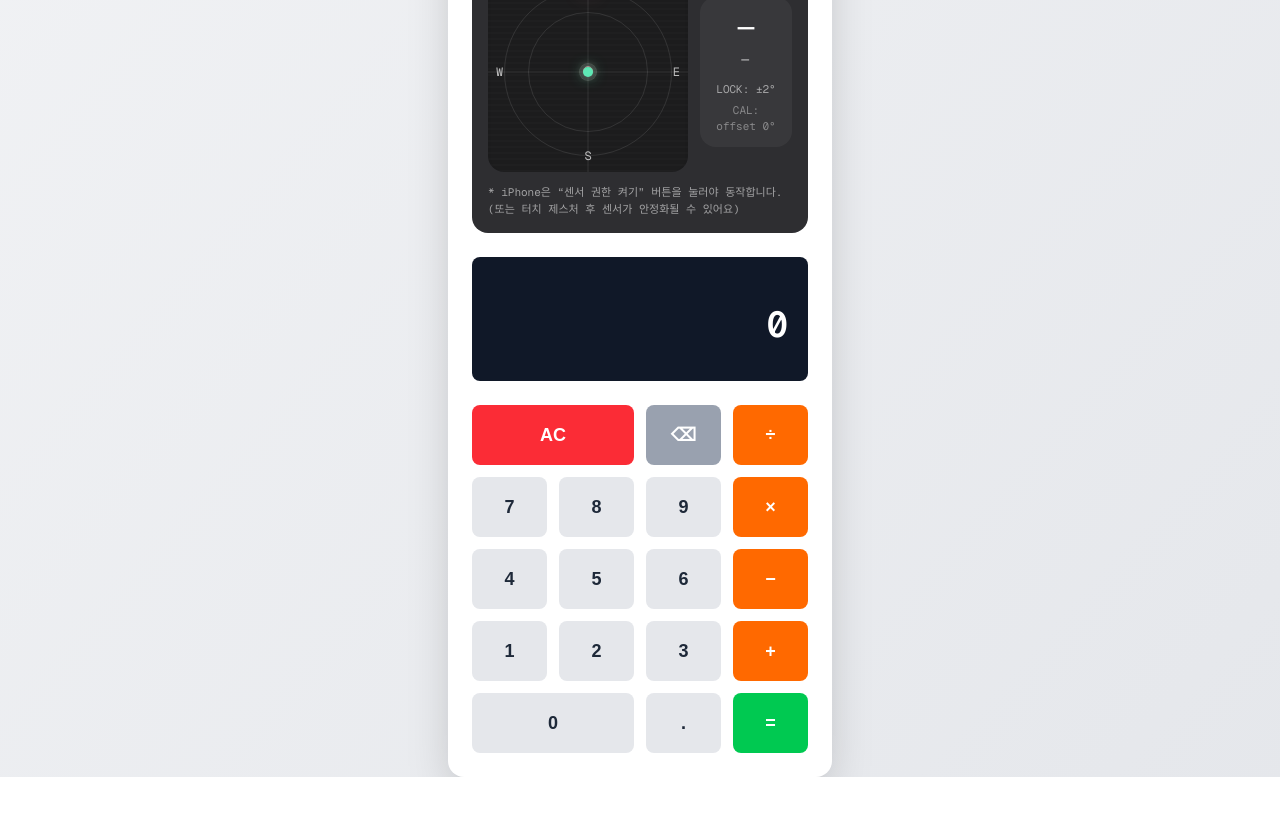
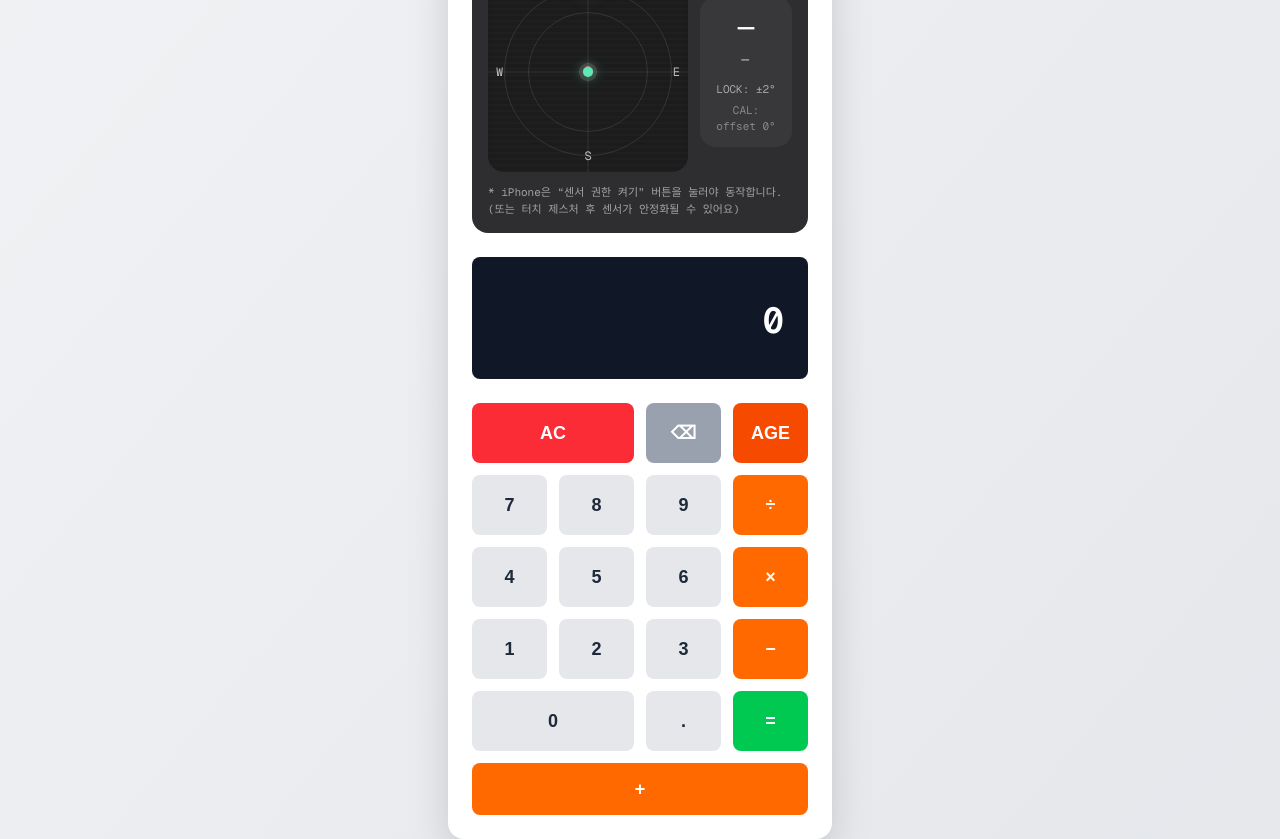
Before and after one commit to btollotus/cal-test-01, a Next.js app: page / in a window 1280 px wide. Shown: the part 680-1519 px from the top of the page. Before the commit the page ends 1457 px from the top, so only its background shows below. Built offline with nearby package versions, Linux system fonts and the light colour scheme; no server answers; the database is empty.

Commit message:
deploy: intro + online stats

```diff
--- a/app/page.tsx
+++ b/app/page.tsx
@@ -1,30 +1,74 @@
 'use client';
 
-import { useEffect, useState } from 'react';
+import { useEffect, useMemo, useState } from 'react';
 import Link from 'next/link';
 import OnlineStats from '@/components/OnlineStats';
 import LevelWidget from '@/components/LevelWidget';
 import CompassWidget from '@/components/CompassWidget';
 
+function zodiacKorean(birthYear: number) {
+  // 기준: 2008년 = 쥐띠
+  const animals = ['쥐', '소', '호랑이', '토끼', '용', '뱀', '말', '양', '원숭이', '닭', '개', '돼지'];
+  const idx = ((birthYear - 2008) % 12 + 12) % 12;
+  return animals[idx];
+}
+
 export default function Home() {
   // ✅ Intro 상태
   const [showIntro, setShowIntro] = useState(true);
 
-  // ✅ 계산기 상태들
+  // 계산기 상태
   const [display, setDisplay] = useState('0');
   const [previousValue, setPreviousValue] = useState<number | null>(null);
   const [operation, setOperation] = useState<string | null>(null);
   const [waitingForNewValue, setWaitingForNewValue] = useState(false);
   const [error, setError] = useState(false);
 
-  // ✅ “식(과정)” 표시용
-  const [expression, setExpression] = useState<string>(''); // 예: "1 + 1" / "1 + 1 = 2"
+  // ✅ “과정 표시(식)” 라인
+  const [expr, setExpr] = useState<string>(''); // 예: "1 + 1"
 
-  // ✅ Intro 타이밍 제어
+  // ✅ 나이 계산 결과 라인
+  const [ageInfo, setAgeInfo] = useState<string>(''); // 예: "만 41세 / 세는나이 42세 · 돼지띠"
+
+  // ✅ Intro 타이밍
   useEffect(() => {
     const t = setTimeout(() => setShowIntro(false), 3000);
     return () => clearTimeout(t);
   }, []);
+
+  const formatDisplay = (value: string): string => {
+    if (value === 'Error' || value === '' || error) return value;
+
+    const numValue = parseFloat(value);
+    if (isNaN(numValue)) return value;
+
+    if (value.includes('.')) {
+      const [integerPart, decimalPart] = value.split('.');
+      const formattedInteger = parseFloat(integerPart).toLocaleString('en-US');
+      return `${formattedInteger}.${decimalPart}`;
+    }
+    return numValue.toLocaleString('en-US');
+  };
+
+  const handleNumber = (num: string) => {
+    // 나이결과는 “새 입력” 시작하면 자동으로 지움
+    if (ageInfo) setAgeInfo('');
+
+    if (error) {
+      setDisplay(num);
+      setError(false);
+      setWaitingForNewValue(false);
+      setExpr('');
+      return;
+    }
+
+    if (waitingForNewValue) {
+      setDisplay(num);
+      setWaitingForNewValue(false);
+    } else {
+      setDisplay(display === '0' ? num : display + num);
+    }
+  };
 
   const calculate = (prev: number, current: number, op: string): number | null => {
     switch (op) {
@@ -42,71 +86,34 @@ export default function Home() {
     }
   };
 
-  const handleNumber = (num: string) => {
-    if (error) {
-      setDisplay(num);
-      setError(false);
-      setWaitingForNewValue(false);
-      setExpression('');
-      return;
-    }
-
-    // ✅ 결과가 나온 뒤(= 눌러 waitingForNewValue=true, operation=null) 숫자 누르면 새 계산 시작
-    if (waitingForNewValue && operation === null && previousValue === null) {
-      setDisplay(num);
-      setWaitingForNewValue(false);
-      setExpression('');
-      return;
-    }
-
-    if (waitingForNewValue) {
-      setDisplay(num);
-      setWaitingForNewValue(false);
-    } else {
-      setDisplay(display === '0' ? num : display + num);
-    }
-  };
-
   const handleOperation = (op: string) => {
     if (error) return;
+    if (ageInfo) setAgeInfo('');
 
     const currentValue = parseFloat(display);
 
-    // ✅ 첫 연산
+    // 첫 연산 세팅
     if (previousValue === null) {
       setPreviousValue(currentValue);
-      setOperation(op);
-      setWaitingForNewValue(true);
-      setExpression(`${display} ${op}`);
-      return;
-    }
-
-    // ✅ 연속 계산(예: 2 + 3 × 4 ...)
-    if (operation) {
+      setExpr(`${formatDisplay(display)} ${op}`);
+    } else if (operation) {
+      // 중간 계산 진행
       const result = calculate(previousValue, currentValue, operation);
       if (result === null) {
         setDisplay('Error');
         setError(true);
         setPreviousValue(null);
         setOperation(null);
-        setExpression('');
+        setExpr('');
         return;
       }
-
       setPreviousValue(result);
       setDisplay(String(result));
-      setOperation(op);
-      setWaitingForNewValue(true);
-
-      // 식 갱신: "2 + 3"까지 보여주고 다음 연산자로 이어감
-      setExpression(`${result} ${op}`);
-      return;
+      setExpr(`${formatDisplay(String(result))} ${op}`);
     }
 
-    // ✅ operation이 없는데 previousValue가 있는 경우(특수 케이스): 그냥 연산 설정
     setOperation(op);
     setWaitingForNewValue(true);
-    setExpression(`${display} ${op}`);
   };
 
   const handleEquals = () => {
@@ -115,17 +122,18 @@ export default function Home() {
     const currentValue = parseFloat(display);
     const result = calculate(previousValue, currentValue, operation);
 
+    // 식 표시는 "A op B" 형태로 남기기
+    const left = formatDisplay(String(previousValue));
+    const right = formatDisplay(display);
+    setExpr(`${left} ${operation} ${right}`);
+
     if (result === null) {
       setDisplay('Error');
       setError(true);
-      setExpression('');
     } else {
-      // ✅ 식을 "A op B = C" 형태로 확정 표시
-      setExpression(`${previousValue} ${operation} ${currentValue} = ${result}`);
       setDisplay(String(result));
     }
 
-    // ✅ 다음 입력을 새 계산으로 받게 초기화
     setPreviousValue(null);
     setOperation(null);
     setWaitingForNewValue(true);
@@ -137,10 +145,13 @@ export default function Home() {
     setOperation(null);
     setWaitingForNewValue(false);
     setError(false);
-    setExpression('');
+    setExpr('');
+    setAgeInfo('');
   };
 
   const handleBackspace = () => {
+    if (ageInfo) setAgeInfo('');
+
     if (error) {
       handleClear();
       return;
@@ -153,19 +164,13 @@ export default function Home() {
   };
 
   const handleDecimal = () => {
+    if (ageInfo) setAgeInfo('');
+
     if (error) {
       setDisplay('0.');
       setError(false);
       setWaitingForNewValue(false);
-      setExpression('');
-      return;
-    }
-
-    // ✅ 결과 직후 새 계산 시작
-    if (waitingForNewValue && operation === null && previousValue === null) {
-      setDisplay('0.');
-      setWaitingForNewValue(false);
-      setExpression('');
+      setExpr('');
       return;
     }
 
@@ -177,31 +182,43 @@ export default function Home() {
     }
   };
 
-  const formatDisplay = (value: string): string => {
-    if (value === 'Error' || value === '' || error) return value;
+  // ✅ NEW: 나이/띠 계산 버튼
+  const handleAge = () => {
+    setErrSafe(null);
 
-    const numValue = parseFloat(value);
-    if (isNaN(numValue)) return value;
+    const y = parseInt(display, 10);
+    const now = new Date();
+    const currentYear = now.getFullYear();
 
-    if (value.includes('.')) {
-      const [integerPart, decimalPart] = value.split('.');
-      const formattedInteger = parseFloat(integerPart).toLocaleString('en-US');
-      return `${formattedInteger}.${decimalPart}`;
+    if (isNaN(y) || String(y).length !== 4 || y < 1900 || y > currentYear) {
+      setAgeInfo('⚠️ 출생년도 4자리(예: 1983)를 입력해주세요.');
+      return;
     }
 
-    return numValue.toLocaleString('en-US');
+    const birthDateUnknown = true;
+    // 생일 모르면 만나이는 정확히 못 맞출 수 있어요 → 기준을 “올해 생일 지났다고 가정” 대신
+    // 안내용으로: 만 나이(대략) = 올해 - 출생년도 (생일 전이면 -1)
+    // 여기서는 사용자 혼란 줄이려고 "만 나이(생일 기준)"을 안내 문구 포함.
+    const approxMan = currentYear - y; // 생일 지났으면 이 값, 안 지났으면 -1
+    const koreanAge = currentYear - y + 1;
+
+    const z = zodiacKorean(y);
+    setExpr(`AGE(${y})`);
+    setAgeInfo(`만 ${approxMan - 1}~${approxMan}세(생일 기준) / 세는나이 ${koreanAge}세 · ${z}띠`);
+    setWaitingForNewValue(true);
   };
+
+  // ageInfo용 에러 세팅(간단 처리)
+  const [errSafe, setErrSafe] = useState<string | null>(null);
 
   return (
     <>
-      {/* ✅ Intro Overlay */}
       {showIntro && (
         <div className="fixed inset-0 z-[9999] flex items-center justify-center intro-bg">
           <div className="intro-logo select-none">JDg</div>
         </div>
       )}
 
-      {/* ✅ Main UI */}
       <div
         className={[
           'flex min-h-screen items-center justify-center bg-gradient-to-br from-gray-100 to-gray-200 dark:from-gray-900 dark:to-gray-800',
@@ -209,28 +226,23 @@ export default function Home() {
         ].join(' ')}
       >
         <div className="w-full max-w-sm rounded-2xl bg-white p-6 shadow-2xl dark:bg-gray-800">
-          {/* ✅ 바로가기 버튼 영역 */}
+          {/* 바로가기 버튼 */}
           <div className="mb-4 grid grid-cols-2 gap-2">
             <Link href="/cannon" className="rounded-lg bg-blue-500 px-3 py-3 text-center text-base font-bold text-white hover:bg-blue-600 active:bg-blue-700">
               🎯 포쏘기
             </Link>
-
             <Link href="/archery" className="rounded-lg bg-green-500 px-3 py-3 text-center text-base font-bold text-white hover:bg-green-600 active:bg-green-700">
               🏹 활쏘기
             </Link>
-
             <Link href="/runner" className="rounded-lg bg-purple-600 px-3 py-3 text-center text-base font-bold text-white hover:bg-purple-700 active:bg-purple-800">
               🚗 자동차 피하기
             </Link>
-
             <Link href="/rps" className="rounded-lg bg-pink-600 px-3 py-3 text-center text-base font-bold text-white hover:bg-pink-700 active:bg-pink-800">
               ✊✋✌️ 가위바위보
             </Link>
-
             <Link href="/galaga" className="rounded-lg bg-sky-600 px-3 py-3 text-center text-base font-bold text-white hover:bg-sky-700 active:bg-sky-800">
               🛸 겔러그
             </Link>
-
             <Link href="/lotto" className="rounded-lg bg-amber-600 px-3 py-3 text-center text-base font-bold text-white hover:bg-amber-700 active:bg-amber-800">
               🧧 로또번호 생성기
             </Link>
@@ -243,22 +255,29 @@ export default function Home() {
             <LevelWidget />
           </div>
 
-          {/* 🧭 나침반 */}
+          {/* 나침반 */}
           <div className="mb-6">
             <CompassWidget />
           </div>
 
-          {/* ✅ 계산 결과창 (식 + 결과) */}
-          <div className="mt-2 mb-6 rounded-lg bg-gray-900 p-5 text-right dark:bg-gray-950">
-            {/* 식(과정) */}
-            <div className="min-h-[20px] font-mono text-sm text-white/55">
-              {expression || '\u00A0'}
+          {/* ✅ 계산 과정 + 결과창 */}
+          <div className="mt-2 mb-6 rounded-lg bg-gray-900 p-6 text-right dark:bg-gray-950">
+            {/* 과정(식) */}
+            <div className="min-h-[18px] font-mono text-sm text-white/60">
+              {expr || '\u00A0'}
             </div>
 
-            {/* 결과 */}
-            <div className="mt-2 min-h-[56px] text-4xl font-mono font-semibold text-white">
+            {/* 결과값 */}
+            <div className="min-h-[54px] text-4xl font-mono font-semibold text-white">
               {formatDisplay(display)}
             </div>
+
+            {/* 나이/띠 결과 */}
+            {ageInfo && (
+              <div className="mt-2 font-mono text-sm text-emerald-200">
+                {ageInfo}
+              </div>
+            )}
           </div>
 
           {/* Buttons */}
@@ -269,17 +288,21 @@ export default function Home() {
             >
               AC
             </button>
+
             <button
               onClick={handleBackspace}
               className="rounded-lg bg-gray-400 px-4 py-4 text-lg font-semibold text-white transition-colors hover:bg-gray-500 active:bg-gray-600"
             >
               ⌫
             </button>
+
+            {/* ✅ NEW: AGE 버튼 (오렌지 톤으로 맞춤) */}
             <button
-              onClick={() => handleOperation('÷')}
-              className="rounded-lg bg-orange-500 px-4 py-4 text-lg font-semibold text-white transition-colors hover:bg-orange-600 active:bg-orange-700"
+              onClick={handleAge}
+              className="rounded-lg bg-orange-600 px-4 py-4 text-lg font-semibold text-white transition-colors hover:bg-orange-700 active:bg-orange-800"
+              title="출생년도 4자리 입력 후 AGE"
             >
-              ÷
+              AGE
             </button>
 
             <button onClick={() => handleNumber('7')} className="rounded-lg bg-gray-200 px-4 py-4 text-lg font-semibold text-gray-800 transition-colors hover:bg-gray-300 active:bg-gray-400 dark:bg-gray-700 dark:text-gray-100 dark:hover:bg-gray-600">
@@ -291,11 +314,8 @@ export default function Home() {
             <button onClick={() => handleNumber('9')} className="rounded-lg bg-gray-200 px-4 py-4 text-lg font-semibold text-gray-800 transition-colors hover:bg-gray-300 active:bg-gray-400 dark:bg-gray-700 dark:text-gray-100 dark:hover:bg-gray-600">
               9
             </button>
-            <button
-              onClick={() => handleOperation('×')}
-              className="rounded-lg bg-orange-500 px-4 py-4 text-lg font-semibold text-white transition-colors hover:bg-orange-600 active:bg-orange-700"
-            >
-              ×
+            <button onClick={() => handleOperation('÷')} className="rounded-lg bg-orange-500 px-4 py-4 text-lg font-semibold text-white transition-colors hover:bg-orange-600 active:bg-orange-700">
+              ÷
             </button>
 
             <button onClick={() => handleNumber('4')} className="rounded-lg bg-gray-200 px-4 py-4 text-lg font-semibold text-gray-800 transition-colors hover:bg-gray-300 active:bg-gray-400 dark:bg-gray-700 dark:text-gray-100 dark:hover:bg-gray-600">
@@ -307,11 +327,8 @@ export default function Home() {
             <button onClick={() => handleNumber('6')} className="rounded-lg bg-gray-200 px-4 py-4 text-lg font-semibold text-gray-800 transition-colors hover:bg-gray-300 active:bg-gray-400 dark:bg-gray-700 dark:text-gray-100 dark:hover:bg-gray-600">
               6
             </button>
-            <button
-              onClick={() => handleOperation('-')}
-              className="rounded-lg bg-orange-500 px-4 py-4 text-lg font-semibold text-white transition-colors hover:bg-orange-600 active:bg-orange-700"
-            >
-              −
+            <button onClick={() => handleOperation('×')} className="rounded-lg bg-orange-500 px-4 py-4 text-lg font-semibold text-white transition-colors hover:bg-orange-600 active:bg-orange-700">
+              ×
             </button>
 
             <button onClick={() => handleNumber('1')} className="rounded-lg bg-gray-200 px-4 py-4 text-lg font-semibold text-gray-800 transition-colors hover:bg-gray-300 active:bg-gray-400 dark:bg-gray-700 dark:text-gray-100 dark:hover:bg-gray-600">
@@ -323,30 +340,22 @@ export default function Home() {
             <button onClick={() => handleNumber('3')} className="rounded-lg bg-gray-200 px-4 py-4 text-lg font-semibold text-gray-800 transition-colors hover:bg-gray-300 active:bg-gray-400 dark:bg-gray-700 dark:text-gray-100 dark:hover:bg-gray-600">
               3
             </button>
-            <button
-              onClick={() => handleOperation('+')}
-              className="rounded-lg bg-orange-500 px-4 py-4 text-lg font-semibold text-white transition-colors hover:bg-orange-600 active:bg-orange-700"
-            >
-              +
+            <button onClick={() => handleOperation('-')} className="rounded-lg bg-orange-500 px-4 py-4 text-lg font-semibold text-white transition-colors hover:bg-orange-600 active:bg-orange-700">
+              −
             </button>
 
-            <button
-              onClick={() => handleNumber('0')}
-              className="col-span-2 rounded-lg bg-gray-200 px-4 py-4 text-lg font-semibold text-gray-800 transition-colors hover:bg-gray-300 active:bg-gray-400 dark:bg-gray-700 dark:text-gray-100 dark:hover:bg-gray-600"
-            >
+            <button onClick={() => handleNumber('0')} className="col-span-2 rounded-lg bg-gray-200 px-4 py-4 text-lg font-semibold text-gray-800 transition-colors hover:bg-gray-300 active:bg-gray-400 dark:bg-gray-700 dark:text-gray-100 dark:hover:bg-gray-600">
               0
             </button>
-            <button
-              onClick={handleDecimal}
-              className="rounded-lg bg-gray-200 px-4 py-4 text-lg font-semibold text-gray-800 transition-colors hover:bg-gray-300 active:bg-gray-400 dark:bg-gray-700 dark:text-gray-100 dark:hover:bg-gray-600"
-            >
+            <button onClick={handleDecimal} className="rounded-lg bg-gray-200 px-4 py-4 text-lg font-semibold text-gray-800 transition-colors hover:bg-gray-300 active:bg-gray-400 dark:bg-gray-700 dark:text-gray-100 dark:hover:bg-gray-600">
               .
             </button>
-            <button
-              onClick={handleEquals}
-              className="rounded-lg bg-green-500 px-4 py-4 text-lg font-semibold text-white transition-colors hover:bg-green-600 active:bg-green-700"
-            >
+            <button onClick={handleEquals} className="rounded-lg bg-green-500 px-4 py-4 text-lg font-semibold text-white transition-colors hover:bg-green-600 active:bg-green-700">
               =
+            </button>
+
+            <button onClick={() => handleOperation('+')} className="col-span-4 rounded-lg bg-orange-500 px-4 py-3 text-lg font-semibold text-white transition-colors hover:bg-orange-600 active:bg-orange-700">
+              +
             </button>
           </div>
         </div>
```
